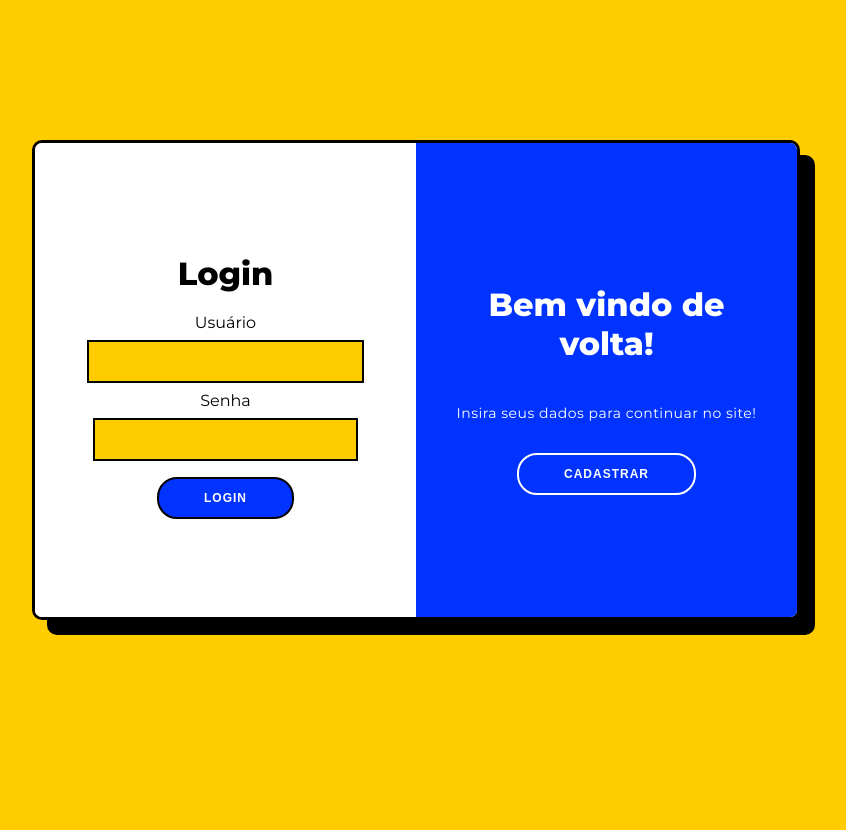
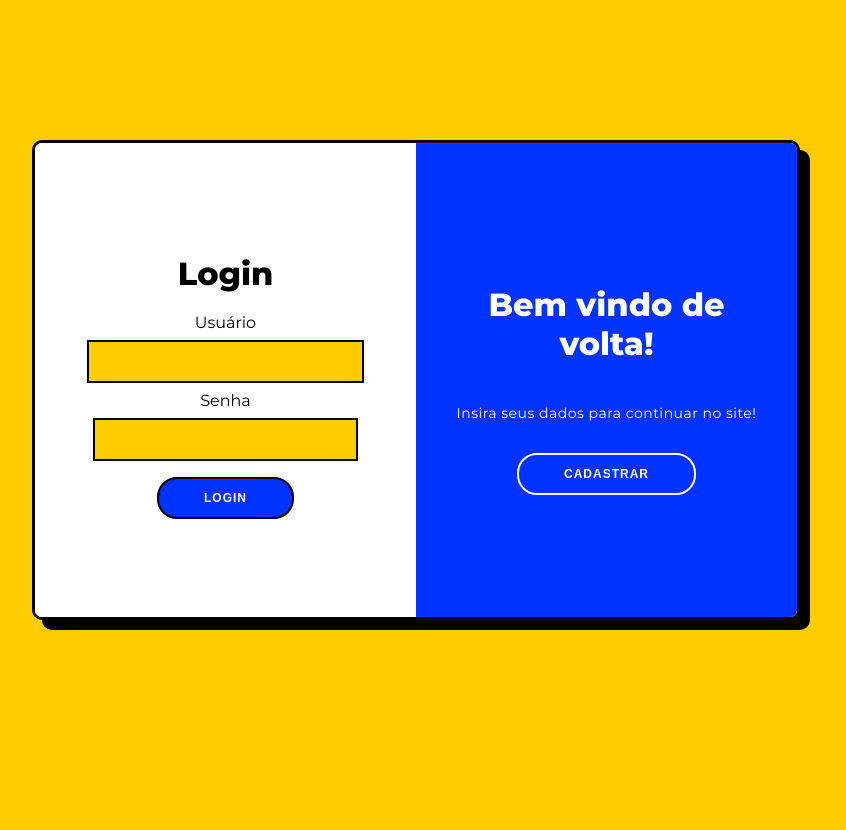
Before and after one commit to jabolobom/Sternpinter, a Flask app: page / in a window 1280 px wide. Shown: the whole page, without its empty margins (224-1070 px from the left). Run offline with Flask 3, Linux system fonts and the light colour scheme; some libraries are stand-ins or nearby versions.

Commit message:
+ blocky shadows, removi o wrappepr + landingpage + css -- precisa linkar com login page
to-do
>> link pagina de login
>> trocar mainpage pra landingpage
> CSS de todas as páginas
> estética geral
> definir ao certo paleta de cores

```diff
--- a/sitePy/routes.py
+++ b/sitePy/routes.py
@@ -26,6 +26,10 @@ def home():
 
     return render_template("home.html", login_form=login, register_form = register)
     # caso falso ele retorna a login_page novamente
+
+@app.route("/landingpage", methods=["GET", "POST"])
+def landingpage():
+    return render_template("landingpage.html")
 
 @app.route("/newaccount", methods=["GET", "POST"])
 def newaccount():
--- a/sitePy/static/css/home.css
+++ b/sitePy/static/css/home.css
@@ -102,21 +102,7 @@ input {
     width: 768px;
     max-width: 100%;
     min-height: 480px;
-}
-
-.container-wrapper{
-	position: relative
-}
-
-.container-wrapper::before{
-	  content: "";
-	  position: absolute;
-	  border-radius: 10px;
-	  top: 15px;
-	  left: 15px;
-	  width: 100%;
-	  height: 100%;
-	  background-color: rgba(0, 0, 0, 1);
+	box-shadow: 10px 10px 0px 0px rgba(0,0,0,1);
 }
 
 .form-container {
```
